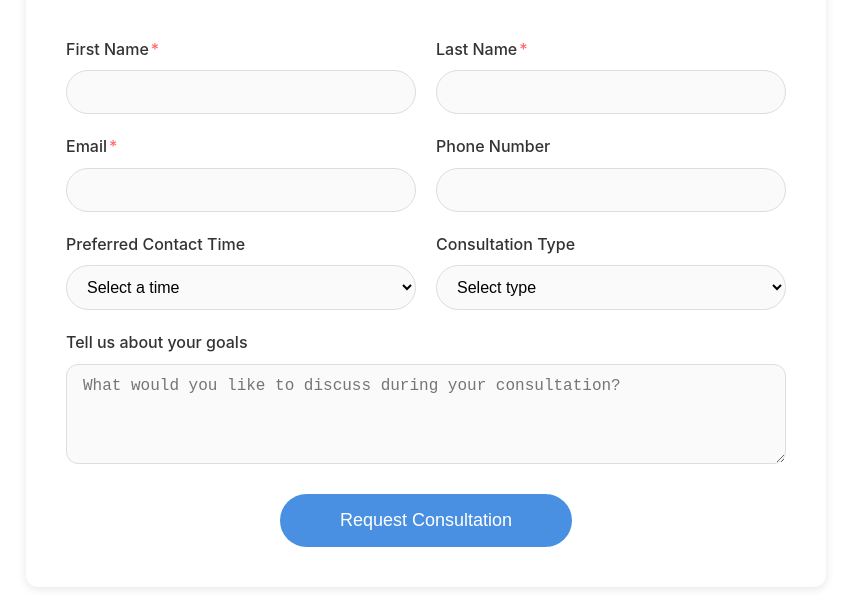
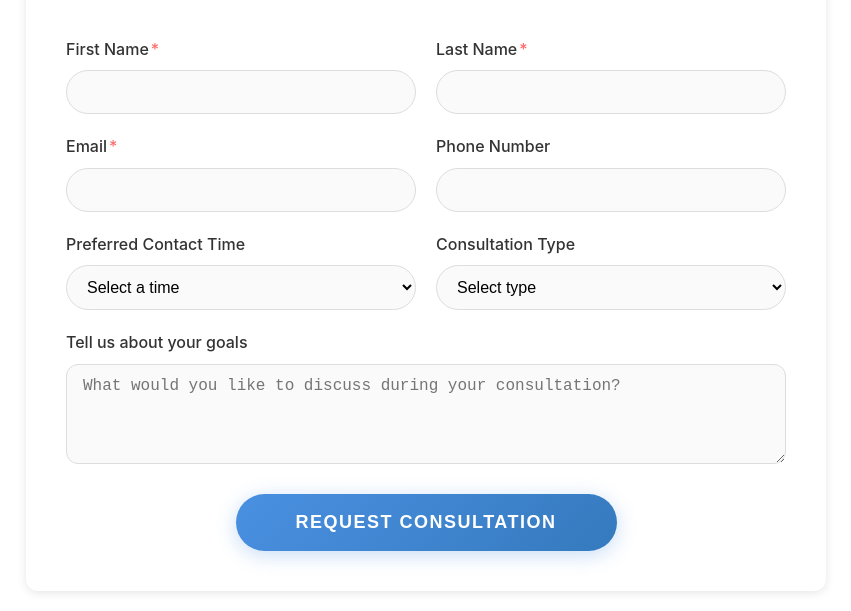
Before and after one commit to TheLoopWay/RefersionTracking, a website built with Vite: page forms/consultation.html in a window 1280 px wide. Shown: the part 335-946 px from the top of the page, without its empty margins (214-1065 px from the left). Built offline with nearby package versions, Linux system fonts and the light colour scheme.

Commit message:
Enhance submit button styling with gradient, animations, and modern design

```diff
--- a/forms/css/styles.css
+++ b/forms/css/styles.css
@@ -163,29 +163,63 @@ body {
 }
 
 /* Submit Button */
-.submit-button {
-  background-color: var(--primary-color);
+.submit-button,
+.submit-btn {
+  background: linear-gradient(135deg, #4a90e2 0%, #357abd 100%);
   color: white;
-  padding: 16px 60px;
+  padding: 18px 60px;
   border: none;
-  border-radius: 30px;
+  border-radius: 50px;
   font-size: 18px;
-  font-weight: 500;
+  font-weight: 600;
   cursor: pointer;
   transition: all 0.3s ease;
   display: block;
   margin: 30px auto 0;
+  box-shadow: 0 4px 20px rgba(74, 144, 226, 0.3);
+  text-transform: uppercase;
+  letter-spacing: 1.5px;
+  position: relative;
+  overflow: hidden;
 }
 
-.submit-button:hover:not(:disabled) {
-  background-color: var(--primary-hover);
-  transform: translateY(-1px);
-  box-shadow: 0 4px 12px rgba(74, 144, 226, 0.3);
+.submit-button:before,
+.submit-btn:before {
+  content: '';
+  position: absolute;
+  top: 0;
+  left: -100%;
+  width: 100%;
+  height: 100%;
+  background: linear-gradient(90deg, transparent, rgba(255,255,255,0.2), transparent);
+  transition: left 0.5s;
 }
 
-.submit-button:disabled {
+.submit-button:hover:not(:disabled),
+.submit-btn:hover:not(:disabled) {
+  background: linear-gradient(135deg, #357abd 0%, #2968a8 100%);
+  transform: translateY(-2px);
+  box-shadow: 0 6px 25px rgba(74, 144, 226, 0.4);
+}
+
+.submit-button:hover:before,
+.submit-btn:hover:before {
+  left: 100%;
+}
+
+.submit-button:active,
+.submit-btn:active {
+  transform: translateY(0);
+  box-shadow: 0 2px 15px rgba(74, 144, 226, 0.3);
+}
+
+.submit-button:disabled,
+.submit-btn:disabled {
+  background: #ccc;
+  cursor: not-allowed;
+  box-shadow: none;
+  transform: none;
   opacity: 0.6;
-  cursor: not-allowed;
 }
 
 /* Messages */
```
